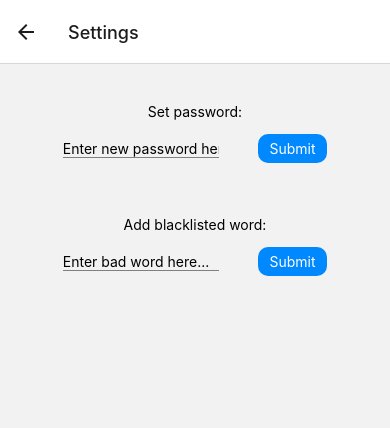
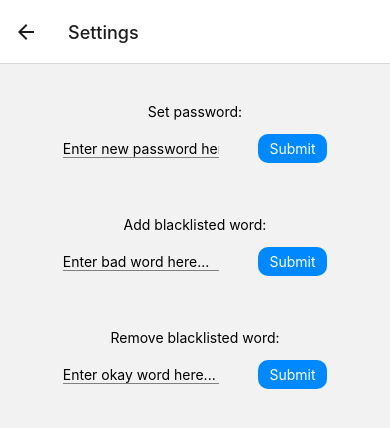
Before and after one commit to dillydally414/HaikuApp, a React Native app: screen /Settings in a window 390 px wide. Shown: the top 428 px of the page. Built offline with nearby package versions, Linux system fonts and the light colour scheme.

Commit message:
remove blacklist word support

```diff
--- a/src/pages/Settings.tsx
+++ b/src/pages/Settings.tsx
@@ -54,6 +54,7 @@ const Settings = ({
   const [newPassword, setNewPassword] = useState('');
   const [secretPassword, setSecretPassword] = useState('');
   const [badWord, setBadWord] = useState('');
+  const [okayWord, setOkayWord] = useState('');
 
   const handleSignInAttempt = () => {
     if (password === secretPassword) {
@@ -64,25 +65,41 @@ const Settings = ({
     }
   };
 
-  const changePassword = (password: string) => {
-    AsyncStorage.setItem('password', password);
-    Alert.alert('Password changed successfully', `New password: '${password}'`);
+  const changePassword = () => {
+    AsyncStorage.setItem('password', newPassword);
+    Alert.alert('Password changed successfully', `New password: '${newPassword}'`);
     setNewPassword('');
   };
 
-  const addBadWord = (badWord: string) => {
+  const addBadWord = () => {
     if (badWord === '') return;
     AsyncStorage.getItem('blacklist').then((value) => {
       let blacklistedArray: Array<string> = value ? JSON.parse(value) : [];
-      if (blacklistedArray.includes(badWord)) {
+      if (blacklistedArray.includes(badWord.toLowerCase())) {
         Alert.alert('Word already blacklisted', `Word: '${badWord}'`);
         setBadWord('');
         return;
       }
-      blacklistedArray.push(badWord);
+      blacklistedArray.push(badWord.toLowerCase());
       AsyncStorage.setItem('blacklist', JSON.stringify(blacklistedArray));
       Alert.alert('Blacklisted word successfully', `Word: '${badWord}'`);
       setBadWord('');
+    });
+  };
+
+  const removeBadWord = () => {
+    if (okayWord === '') return;
+    AsyncStorage.getItem('blacklist').then((value) => {
+      let blacklistedArray: Array<string> = value ? JSON.parse(value) : [];
+      if (!blacklistedArray.includes(okayWord.toLowerCase())) {
+        Alert.alert('Word not blacklisted', `Word: '${okayWord}'`);
+        setOkayWord('');
+        return;
+      }
+      blacklistedArray = blacklistedArray.filter((value: string) => value !== okayWord.toLowerCase());
+      AsyncStorage.setItem('blacklist', JSON.stringify(blacklistedArray));
+      Alert.alert('Removed word from blacklist successfully', `Word: '${okayWord}'`);
+      setOkayWord('');
     });
   };
 
@@ -115,7 +132,7 @@ const Settings = ({
           returnKeyType="done"
         />
         <SettingSubmit
-          onPress={() => changePassword(newPassword)}
+          onPress={() => changePassword()}
         >
           <SettingSubmitText>
             Submit
@@ -133,7 +150,25 @@ const Settings = ({
           returnKeyType="done"
         />
         <SettingSubmit
-          onPress={() => addBadWord(badWord)}
+          onPress={() => addBadWord()}
+        >
+          <SettingSubmitText>
+            Submit
+          </SettingSubmitText>
+        </SettingSubmit>
+      </SettingRow>
+      <SettingLabel>
+        Remove blacklisted word:
+      </SettingLabel>
+      <SettingRow>
+        <SettingInput
+          placeholder="Enter okay word here..."
+          onChangeText={(text) => setOkayWord(text)}
+          value={okayWord}
+          returnKeyType="done"
+        />
+        <SettingSubmit
+          onPress={() => removeBadWord()}
         >
           <SettingSubmitText>
             Submit
```
